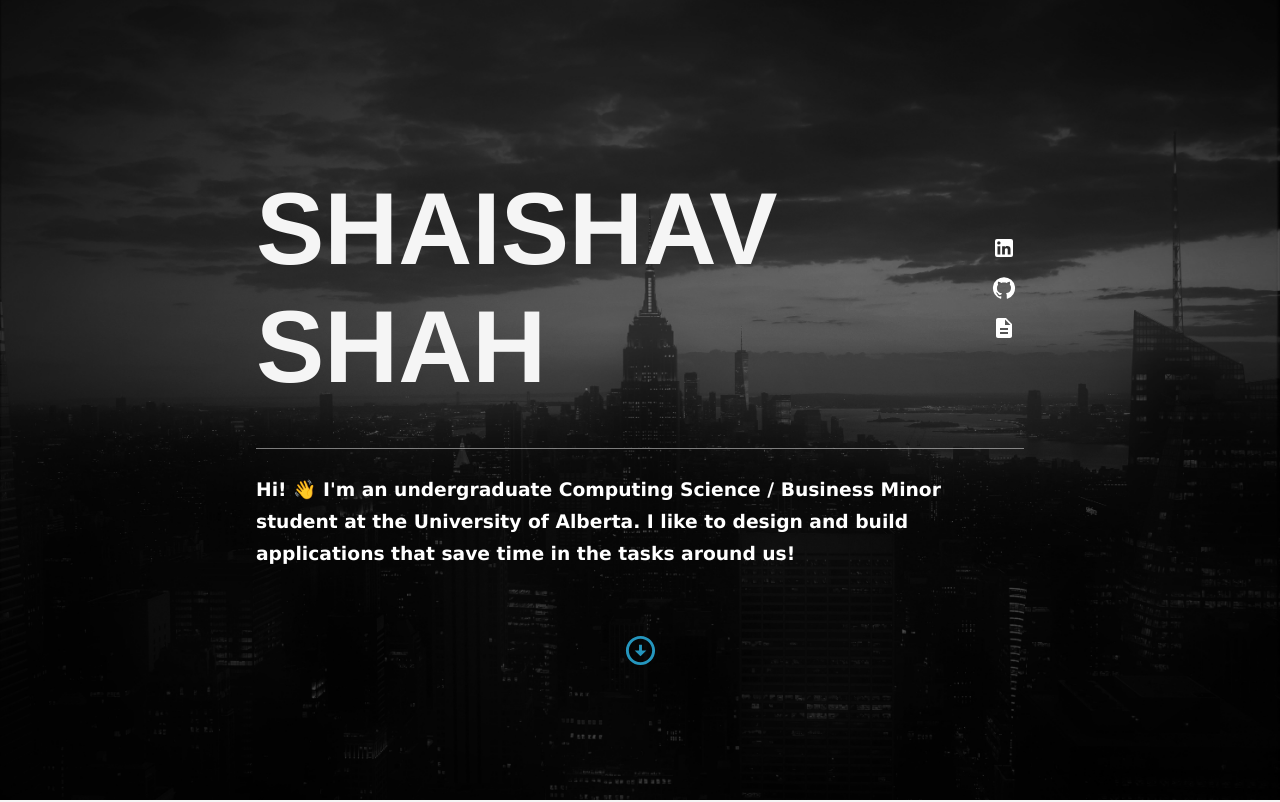
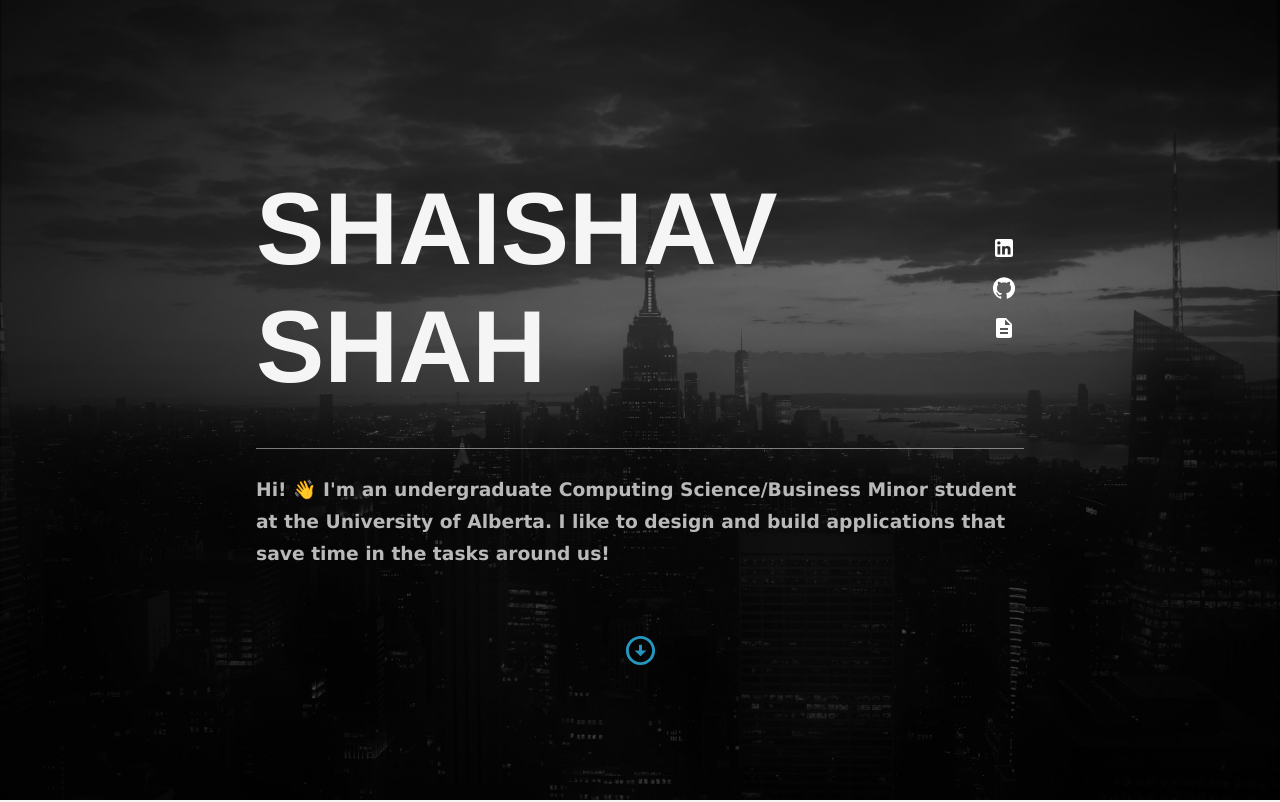
Before and after one commit to ShaishavShah04/ShaishavShah04.github.io, a React (Create React App) app: page / in a window 1280 px wide. Shown: the top 802 px of the page. Built offline with nearby package versions, Linux system fonts and the light colour scheme.

Commit message:
Added custom favicon.

```diff
--- a/public/index.html
+++ b/public/index.html
@@ -9,7 +9,7 @@
       name="description"
       content="Web site created using create-react-app"
     />
-
+    <link rel="shortcut icon" href="./favicon.ico">
     <title>Hey! I'm Shaishav</title>
   </head>
   <body>
--- a/public/website-data.json
+++ b/public/website-data.json
@@ -2,7 +2,7 @@
     "LandingPageInfo" : {
     "first_name": "SHAISHAV",
     "last_name": "SHAH",
-    "degree": "Computing Science / Business Minor",
+    "degree": "Computing Science/Business Minor",
     "resume_link": "./ShaishavShah-Resume.pdf",
     "social":[
       {
--- a/src/styles/LandingPage.css
+++ b/src/styles/LandingPage.css
@@ -39,7 +39,7 @@
 .landing-page .lower-box {
     font-family: Verdana, Geneva, Tahoma, sans-serif;
     width: 60vw;
-    color: rgb(255, 255, 255);
+    color: rgb(185, 185, 185);
     padding: 1vw;
     margin-top: 1vw;
     align-items: center;
@@ -65,7 +65,7 @@
 }
 
 .landing-page h1{
-    color: whitesmoke;
+    color:  whitesmoke;
     font-size: 8vw;
     padding: 0px;
     margin: 0 2vw;
--- a/src/styles/Projects.css
+++ b/src/styles/Projects.css
@@ -3,6 +3,10 @@
     color: black;
     flex-direction: column;
     background-color: whitesmoke;
+    /* background-image: url('./backgrounds/white-street.jpg');
+    background-position: center;
+    background-repeat: no-repeat;
+    background-size: cover; */
     padding-bottom: 8vh;
     min-height: 100vh;
 }
```
Also changed, not shown: 2 other files (tests, documents, lock files or other folders).
